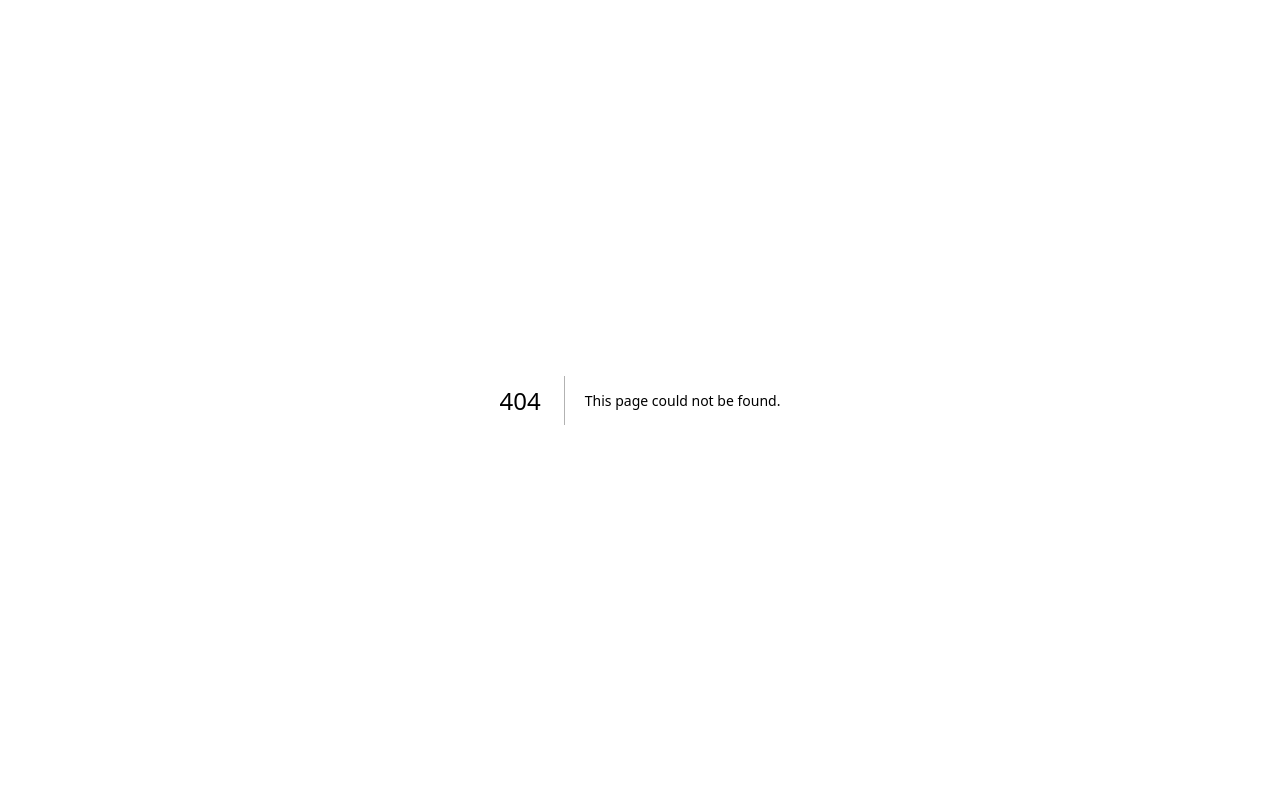
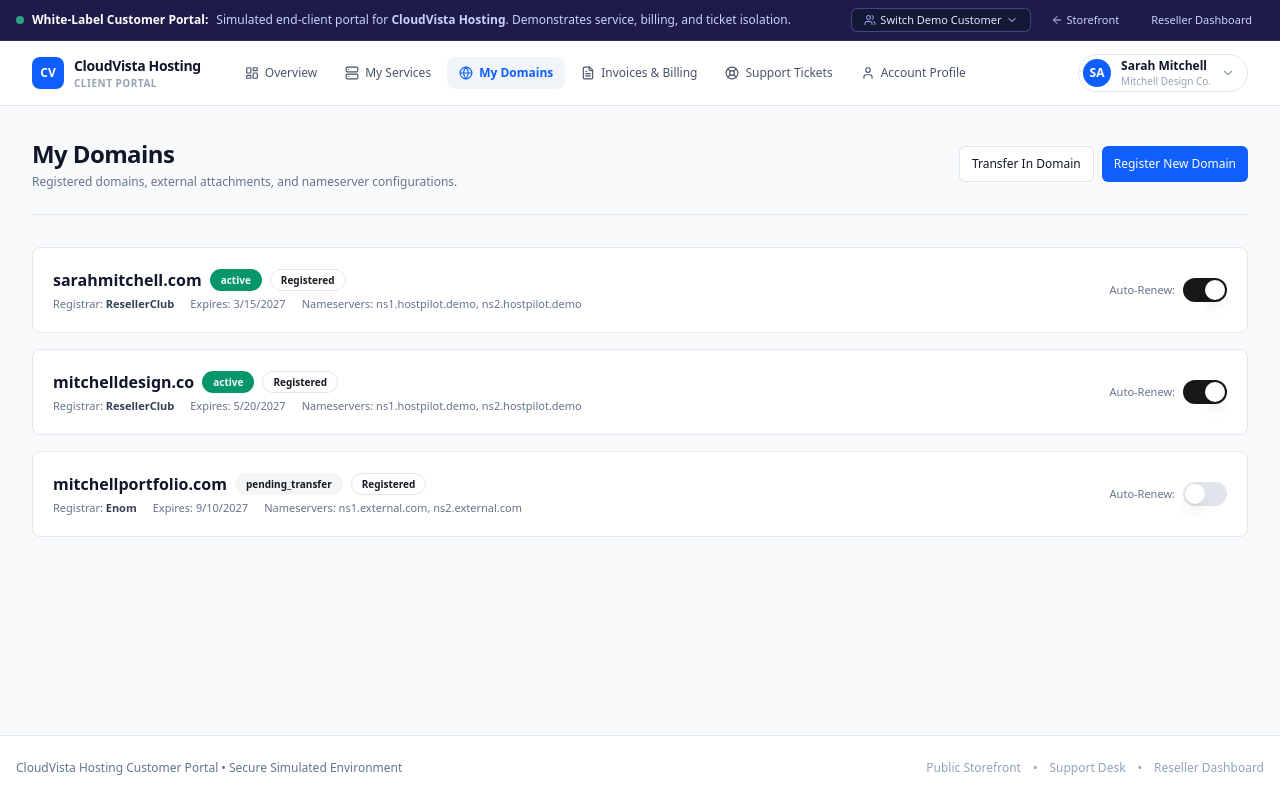
Before and after one commit to eshanized/Runstead, a Next.js app: page /demo/storefront-preview/client/domains in a window 1280 px wide. Before the commit this address had no page. Built offline with nearby package versions, Linux system fonts and the light colour scheme.

Commit message:
feat(client-portal): add storefront preview domains page

```diff
--- /dev/null
+++ b/app/demo/storefront-preview/client/domains/page.tsx
@@ -0,0 +1,109 @@
+'use client';
+
+import { useState } from 'react';
+import Link from 'next/link';
+import { Globe, ShieldCheck, RefreshCw, Plus, ExternalLink, Check } from 'lucide-react';
+import { useDemo } from '@/lib/demo/store';
+import { ClientPortalLayout } from '@/components/client-portal/client-portal-layout';
+import { Button } from '@/components/ui/button';
+import { Badge } from '@/components/ui/badge';
+import { Card, CardContent } from '@/components/ui/card';
+import { Switch } from '@/components/ui/switch';
+import { toast } from 'sonner';
+
+export default function ClientDomainsPage() {
+  const { state, setState } = useDemo();
+  const config = state.publishedStorefront || state.storefront;
+  const primaryColor = config.primaryColor || '#0f5fff';
+
+  const activeCustomerId = state.activeClientCustomerId || state.customers[0]?.id;
+  const customer = state.customers.find((c) => c.id === activeCustomerId) || state.customers[0];
+
+  const myDomains = state.domains.filter((d) => d.customerId === customer?.id);
+
+  function handleToggleAutoRenew(domainId: string, current: boolean) {
+    setState((prev) => ({
+      ...prev,
+      domains: prev.domains.map((d) =>
+        d.id === domainId ? { ...d, autoRenew: !current } : d
+      ),
+    }));
+    toast.success(`Auto-renewal ${!current ? 'enabled' : 'disabled'} for domain.`);
+  }
+
+  return (
+    <ClientPortalLayout>
+      <div className="mx-auto max-w-7xl px-4 sm:px-6 lg:px-8 py-8 space-y-8">
+        <div className="flex flex-col sm:flex-row sm:items-center sm:justify-between gap-4 border-b border-slate-200 pb-6">
+          <div>
+            <h1 className="text-2xl font-extrabold text-slate-900 tracking-tight">My Domains</h1>
+            <p className="text-xs text-slate-500 mt-1">
+              Registered domains, external attachments, and nameserver configurations.
+            </p>
+          </div>
+
+          <div className="flex gap-2">
+            <Button asChild size="sm" variant="outline" className="text-xs bg-white">
+              <Link href="/demo/storefront-preview/domains/transfer">Transfer In Domain</Link>
+            </Button>
+            <Button asChild size="sm" className="text-xs text-white" style={{ backgroundColor: primaryColor }}>
+              <Link href="/demo/storefront-preview/domains">Register New Domain</Link>
+            </Button>
+          </div>
+        </div>
+
+        {myDomains.length === 0 ? (
+          <Card className="border border-dashed border-slate-300 p-12 text-center space-y-3">
+            <Globe className="h-10 w-10 text-slate-400 mx-auto" />
+            <h3 className="font-bold text-base text-slate-900">No registered domains</h3>
+            <p className="text-xs text-slate-500 max-w-sm mx-auto">
+              You do not have any registered or connected domains in this account.
+            </p>
+            <Button asChild size="sm" className="text-xs text-white" style={{ backgroundColor: primaryColor }}>
+              <Link href="/demo/storefront-preview/domains">Find a Domain</Link>
+            </Button>
+          </Card>
+        ) : (
+          <div className="space-y-4">
+            {myDomains.map((dom) => (
+              <Card key={dom.id} className="border border-slate-200 bg-white p-5 shadow-xs">
+                <div className="flex flex-col sm:flex-row sm:items-center justify-between gap-4 text-xs">
+                  <div className="space-y-1">
+                    <div className="flex items-center gap-2">
+                      <span className="font-bold text-base text-slate-900">{dom.domain}</span>
+                      <Badge
+                        variant={dom.status === 'active' ? 'default' : 'secondary'}
+                        className={`text-[10px] ${dom.status === 'active' ? 'bg-emerald-600' : ''}`}
+                      >
+                        {dom.status}
+                      </Badge>
+                      <Badge variant="outline" className="text-[10px] border-slate-200">
+                        {dom.domainType === 'external' ? 'External Domain' : 'Registered'}
+                      </Badge>
+                    </div>
+
+                    <div className="text-slate-500 text-[11px] flex flex-wrap gap-x-4">
+                      <span>Registrar: <strong className="text-slate-700">{dom.registrar}</strong></span>
+                      <span>Expires: {new Date(dom.expiryDate).toLocaleDateString()}</span>
+                      <span>Nameservers: {(dom.nameservers || []).join(', ') || 'Default'}</span>
+                    </div>
+                  </div>
+
+                  <div className="flex items-center gap-6">
+                    <div className="flex items-center gap-2">
+                      <span className="text-[11px] text-slate-500">Auto-Renew:</span>
+                      <Switch
+                        checked={dom.autoRenew}
+                        onCheckedChange={() => handleToggleAutoRenew(dom.id, dom.autoRenew)}
+                      />
+                    </div>
+                  </div>
+                </div>
+              </Card>
+            ))}
+          </div>
+        )}
+      </div>
+    </ClientPortalLayout>
+  );
+}
```
